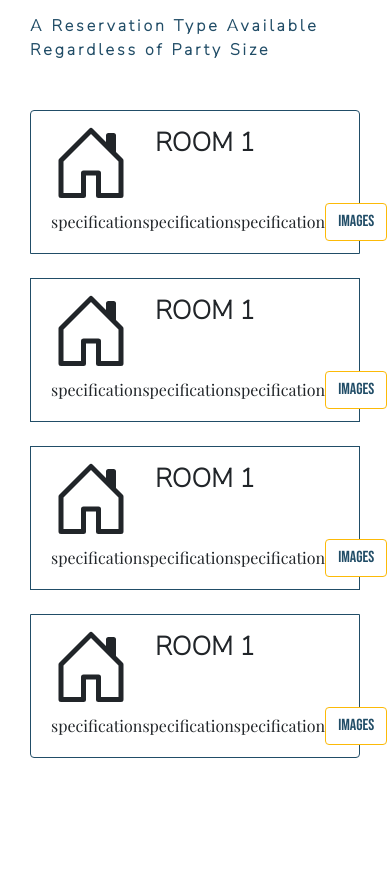
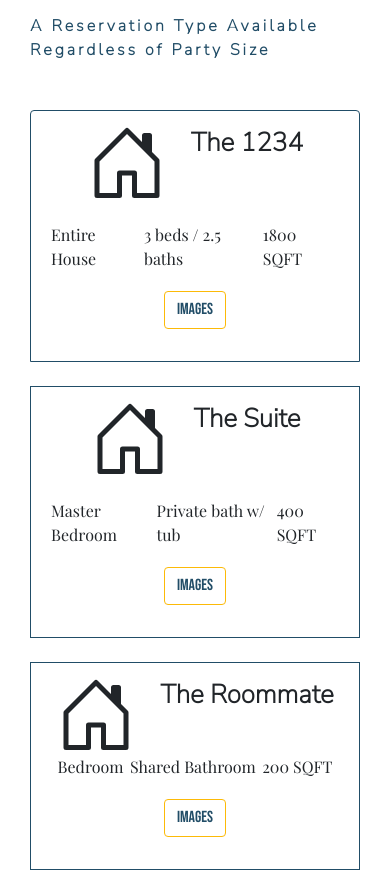
Before and after one commit to ako-21/hickory-grove, a React app: page / in a window 390 px wide. Shown: the part 1440-2311 px from the top of the page. Before the commit the page ends 2246 px from the top, so only its background shows below. Built offline with nearby package versions, Linux system fonts and the light colour scheme.

Commit message:
Section 3 responsive

```diff
--- a/src/components/HomePage/Section3.js
+++ b/src/components/HomePage/Section3.js
@@ -18,56 +18,64 @@ class Section3 extends React.Component {
           <ListGroup className="mt-5">
             <ListGroup.Item type="button" className="mb-4">
               <Row>
-                <Col lg={4} xl={4} className="d-flex flex-row">
+                <Col lg={4} xl={4} md={12} className="d-flex list-image">
                   <BsHouseDoor className="mr-4" size={80}></BsHouseDoor>
-                  <p className="font2" style={{ fontWeight: '900', fontSize: '26px' }}>ROOM 1</p>
+                  <p className="font2" style={{ fontWeight: '900', fontSize: '26px' }}>The 1234</p>
                 </Col>
-                <Col className="d-flex align-items-center" style={{ justifyContent: 'space-evenly' }} lg={8} xl={8}>
-                  <p className="d-flex mb-0 font3" >specification</p>
-                  <p className="d-flex mb-0 font3">specification</p>
-                  <p className="d-flex mb-0 font3">specification</p>
+                <Col className="d-flex align-items-center list-area-margins-top" style={{ justifyContent: 'space-evenly' }} lg={7} xl={7} md={12}>
+                  <p className="d-flex mb-0 font3" >Entire House</p>
+                  <p className="d-flex mb-0 font3">3 beds / 2.5 baths</p>
+                  <p className="d-flex mb-0 font3">1800 SQFT</p>
+                </Col>
+                <Col className="d-flex align-items-center justify-content-center list-area-margins-top list-area-margins-bottom" lg={1} xl={1} md={12}>
                   <Button variant="ghost" className="font button-hover" style={{ borderWidth: '1px', borderStyle: 'solid', borderColor: '#fcba08', color: '#214d67' }}>Images</Button>
                 </Col>
               </Row>
             </ListGroup.Item>
             <ListGroup.Item type="button" className="mb-4">
               <Row>
-                <Col lg={4} xl={4} className="d-flex flex-row">
+                <Col lg={4} xl={4} md={12} className="d-flex list-image">
                   <BsHouseDoor className="mr-4" size={80}></BsHouseDoor>
-                  <p className="font2" style={{ fontWeight: '900', fontSize: '26px' }}>ROOM 1</p>
+                  <p className="font2" style={{ fontWeight: '900', fontSize: '26px' }}>The Suite</p>
                 </Col>
-                <Col className="d-flex align-items-center" style={{ justifyContent: 'space-evenly' }} lg={8} xl={8}>
-                  <p className="d-flex mb-0 font3" >specification</p>
-                  <p className="d-flex mb-0 font3">specification</p>
-                  <p className="d-flex mb-0 font3">specification</p>
+                <Col className="d-flex align-items-center list-area-margins-top" style={{ justifyContent: 'space-evenly' }} lg={7} xl={7} md={12}>
+                  <p className="d-flex mb-0 font3" >Master Bedroom</p>
+                  <p className="d-flex mb-0 font3">Private bath w/ tub</p>
+                  <p className="d-flex mb-0 font3">400 SQFT</p>
+                </Col>
+                <Col className="d-flex align-items-center justify-content-center list-area-margins-top list-area-margins-bottom" lg={1} xl={1} md={12}>
                   <Button variant="ghost" className="font button-hover" style={{ borderWidth: '1px', borderStyle: 'solid', borderColor: '#fcba08', color: '#214d67' }}>Images</Button>
                 </Col>
               </Row>
             </ListGroup.Item>
             <ListGroup.Item type="button" className="mb-4">
               <Row>
-                <Col lg={4} xl={4} className="d-flex flex-row">
+                <Col lg={4} xl={4} md={12} className="d-flex list-image">
                   <BsHouseDoor className="mr-4" size={80}></BsHouseDoor>
-                  <p className="font2" style={{ fontWeight: '900', fontSize: '26px' }}>ROOM 1</p>
+                  <p className="font2" style={{ fontWeight: '900', fontSize: '26px' }}>The Roommate</p>
                 </Col>
-                <Col className="d-flex align-items-center" style={{ justifyContent: 'space-evenly' }} lg={8} xl={8}>
-                  <p className="d-flex mb-0 font3" >specification</p>
-                  <p className="d-flex mb-0 font3">specification</p>
-                  <p className="d-flex mb-0 font3">specification</p>
+                <Col className="d-flex align-items-center" style={{ justifyContent: 'space-evenly' }} lg={7} xl={7} md={12}>
+                  <p className="d-flex mb-0 font3" >Bedroom</p>
+                  <p className="d-flex mb-0 font3">Shared Bathroom</p>
+                  <p className="d-flex mb-0 font3">200 SQFT</p>
+                </Col>
+                <Col className="d-flex align-items-center justify-content-center list-area-margins-top list-area-margins-bottom" lg={1} xl={1} md={12}>
                   <Button variant="ghost" className="font button-hover" style={{ borderWidth: '1px', borderStyle: 'solid', borderColor: '#fcba08', color: '#214d67' }}>Images</Button>
                 </Col>
               </Row>
             </ListGroup.Item>
             <ListGroup.Item type="button">
               <Row>
-                <Col lg={4} xl={4} className="d-flex flex-row">
+                <Col lg={4} xl={4} md={12} className="d-flex list-image">
                   <BsHouseDoor className="mr-4" size={80}></BsHouseDoor>
-                  <p className="font2" style={{ fontWeight: '900', fontSize: '26px' }}>ROOM 1</p>
+                  <p className="font2" style={{ fontWeight: '900', fontSize: '26px' }}>The Nomad</p>
                 </Col>
-                <Col className="d-flex align-items-center" style={{ justifyContent: 'space-evenly' }} lg={8} xl={8}>
-                  <p className="d-flex mb-0 font3" >specification</p>
-                  <p className="d-flex mb-0 font3">specification</p>
-                  <p className="d-flex mb-0 font3">specification</p>
+                <Col className="d-flex align-items-center" style={{ justifyContent: 'space-evenly' }} lg={7} xl={7} md={12}>
+                  <p className="d-flex mb-0 font3" >Shared Space</p>
+                  <p className="d-flex mb-0 font3">Shared Bathroom</p>
+                  <p className="d-flex mb-0 font3">200 SQFT</p>
+                </Col>
+                <Col className="d-flex align-items-center justify-content-center list-area-margins-top list-area-margins-bottom" lg={1} xl={1} md={12}>
                   <Button variant="ghost" className="font button-hover" style={{ borderWidth: '1px', borderStyle: 'solid', borderColor: '#fcba08', color: '#214d67' }}>Images</Button>
                 </Col>
               </Row>
--- a/src/index.scss
+++ b/src/index.scss
@@ -58,12 +58,27 @@ $theme-colors: (
   background-image: url('./images/image4.png')
 }
 
-@media (min-width: 1200px) {
-.banner-heading {
-  font-size: 3.5rem;
+@media (min-width: 100px) {
+  .list-area-margins-top {
+    margin-top: 20px;
   }
-.banner-subheading {
-  font-size: 2rem;
+  .list-area-margins-bottom {
+    margin-bottom: 20px;
+  }
+  .list-image {
+    justify-content: center;
+  }
+}
+
+@media (min-width: 576px) {
+  .list-area-margins-top {
+    margin-top: 20px;
+  }
+  .list-area-margins-bottom {
+    margin-bottom: 20px;
+  }
+  .list-image {
+    justify-content: center;
   }
 }
 
@@ -81,7 +96,25 @@ $theme-colors: (
     .section2-img {
       display: block;
     }
+    .list-area-margins-top {
+      margin-top: 0px;
+    }
+    .list-area-margins-bottom {
+      margin-bottom: 0px;
+    }
+    .list-image {
+      justify-content: flex-start;
+    }
   }
+
+  @media (min-width: 1200px) {
+    .banner-heading {
+      font-size: 3.5rem;
+      }
+    .banner-subheading {
+      font-size: 2rem;
+      }
+    }
 
   .blur {
     position: absolute;
```
